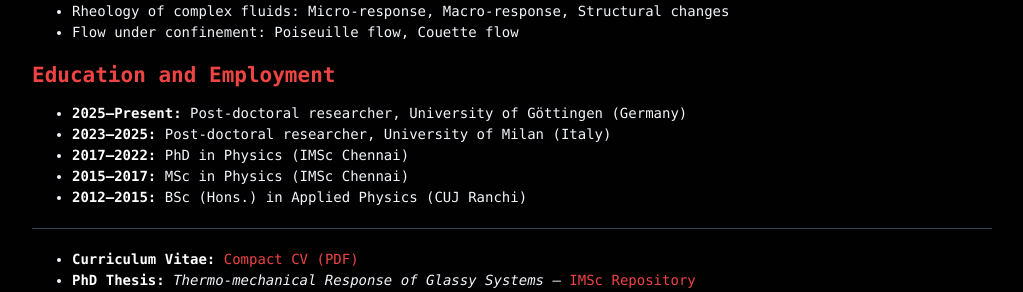
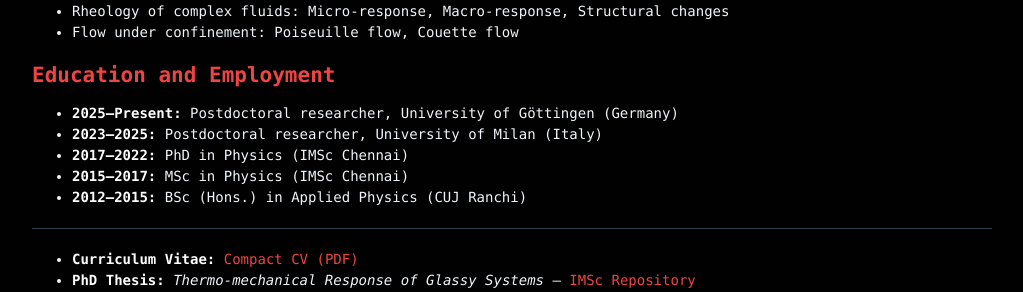
Before and after one commit to vinayphys/vinayphys.github.io, a Jekyll site: the page built from index.md, in a window 1280 px wide. Shown: the part 866-1158 px from the top of the page, without its empty margins (128-1151 px from the left). Built offline with Jekyll 4.4.1, drawn with Linux system fonts in a browser that asks for light colours; our own code applies the rules of GitHub Pages for plain Markdown files; a style sheet for code colours, icons or effects is not loaded.

Commit message:
Update index.md

```diff
--- a/index.md
+++ b/index.md
@@ -14,8 +14,8 @@ I am a Post-doctoral researcher at the Institut für Theoretische Physik, Georg-
 
 ## Education and Employment
 
-* **2025–Present:** Post-doctoral researcher, University of Göttingen (Germany)
-* **2023–2025:** Post-doctoral researcher, University of Milan (Italy)
+* **2025–Present:** Postdoctoral researcher, University of Göttingen (Germany)
+* **2023–2025:** Postdoctoral researcher, University of Milan (Italy)
 * **2017–2022:** PhD in Physics (IMSc Chennai)
 * **2015–2017:** MSc in Physics (IMSc Chennai)
 * **2012–2015:** BSc (Hons.) in Applied Physics (CUJ Ranchi)
```
